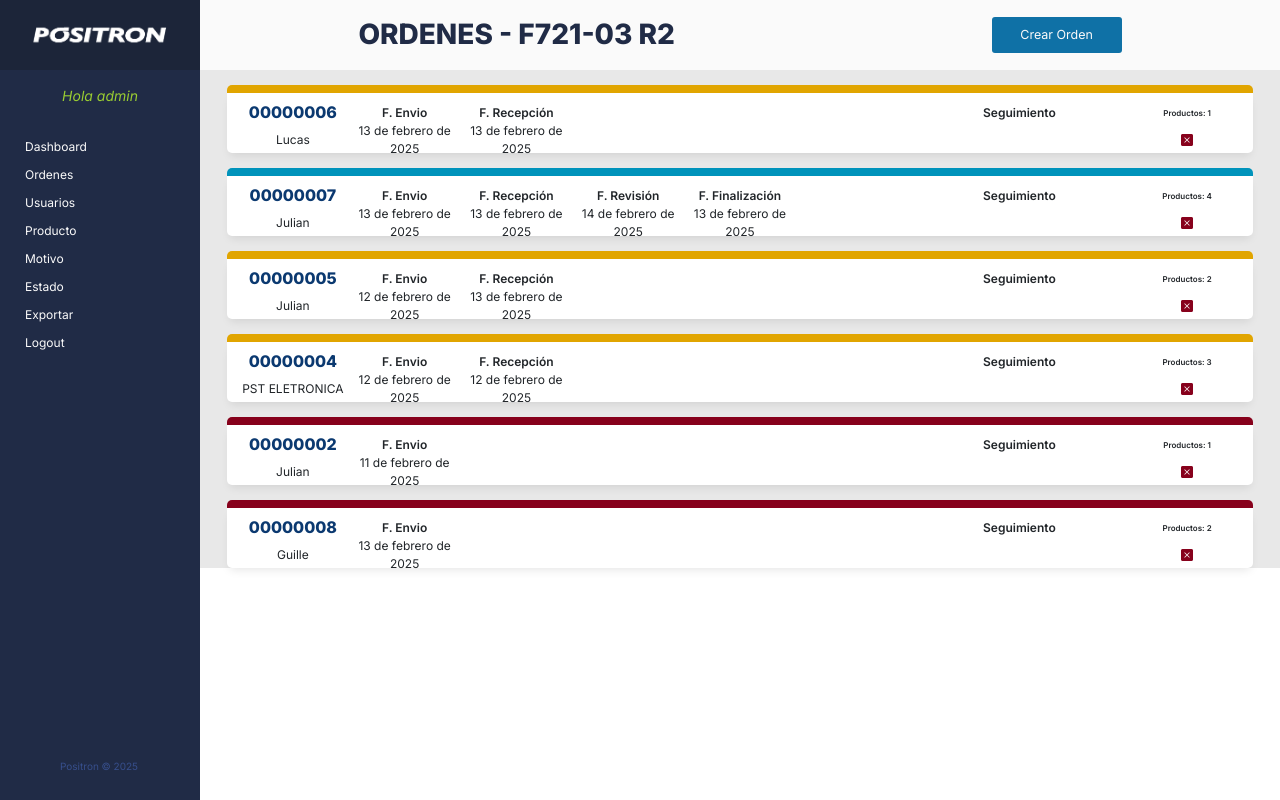
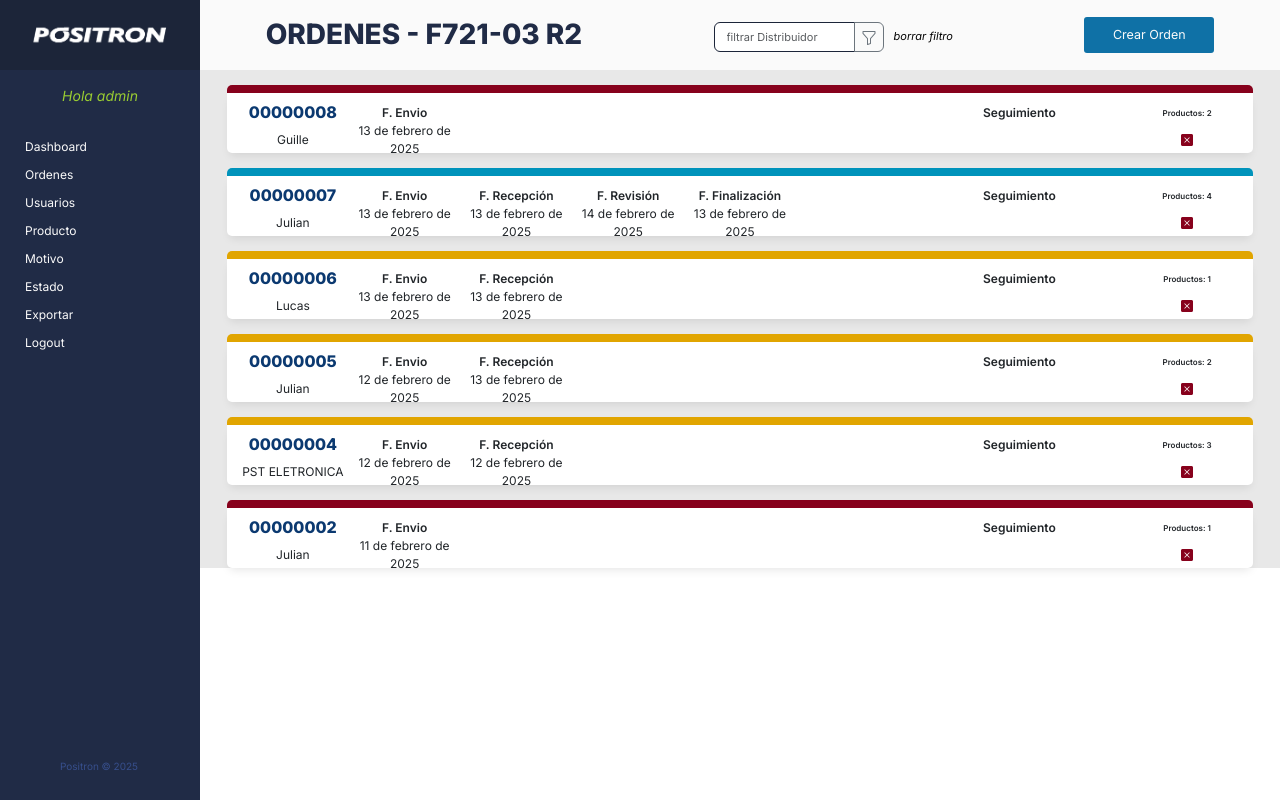
Before and after one commit to jdascanio/srg2025, a Django app: page /Orders/orders in a window 1280 px wide. Run offline with Django 4.2, Linux system fonts and the light colour scheme; a user stored in the database is signed in; data comes from the database, SQL or seed files in the repository; both versions use the stored data as it was after the commit; parts of the project's set-up code (start-up, migrations or seed data) failed here and were passed over.

Commit message:
Filter Orders

```diff
--- a/Orders/static/orders/css/style.css
+++ b/Orders/static/orders/css/style.css
@@ -27,7 +27,7 @@
 .vio-btn{
     background: var(--send-color);
 }
-.green-btn:disabled{
+.green-btn:disabled, .blue-btn:disabled{
     background: var(--finished-color) !important;
     cursor: not-allowed !important;
 }
@@ -152,6 +152,7 @@
 }
 .print-order-container-top h2{
     margin-bottom: 0 !important;
+    font-size: 1.75rem !important;
 }
 .print-order-header{
     display: flex;
@@ -404,6 +405,45 @@
     padding-right: 5px;
     text-align: center;
 }
+.tracking-field:disabled{
+    background-color: #f7f7f7;
+    cursor: not-allowed;
+}
+.filter-distributor{
+    display: flex;
+    /* flex-direction: column; */
+    align-items: end;
+}
+.input-distributor{
+    border: 1px solid #1c2539 !important;
+    font-size: 11px;
+    height: 30px;
+}
+.search-btn{
+    padding: 0 6px !important;
+    height: 30px;
+    width: 30px;
+    margin-right: 10px;
+}
+.borrar{
+    margin: 0;
+    margin-bottom: 2px !important;
+  }
+  .borrar a{
+    margin: 0 !important;
+    text-decoration: none !important;
+    color: black !important;
+    font-style: italic !important;
+    font-size: 11px !important;
+  }
+.alert {
+    margin-top: 10px !important;
+}
+.buscar{
+    max-width: 180px;
+    margin-top: 8px;
+    margin-bottom: 0 !important;
+}
 .centered{
     align-items: center !important;
 }
@@ -526,6 +566,9 @@
     .print-order-container{
         width: 98%;
     }
+    .table{
+        --bs-table-border-color: Grey !important;
+    }
     .table th{
         font-size: 9px !important;
     }
--- a/Orders/templates/neworder.html
+++ b/Orders/templates/neworder.html
@@ -18,7 +18,7 @@
                 <div>
                     <h1>Orden de Reparación</h1>
                 </div>
-                <div class="neworder-row-two">F721-01 R1</div>
+                <div class="neworder-row-two">F721-02 R3</div>
                 <form action="" method="POST">
                     {% csrf_token %}
                     <div class="neworder-row-three">
@@ -37,7 +37,7 @@
                         <input class="neworder-input green-btn" type="hidden" value="Cerrar" name="order_close">
                         <input class="neworder-input blue-btn" type="hidden" value="finalizar" name="order_end">
                         {% endif %}
-                        <i class="bi bi-printer"></i>
+                        <!-- <i class="bi bi-printer"></i> -->
                     </div>
                     <div class="neworder-row-four">
                         <div class="user-field-container">
--- a/Orders/templates/orders.html
+++ b/Orders/templates/orders.html
@@ -9,10 +9,37 @@
 <section>
     <div class="section-header">
         <h3>ORDENES - F721-03 R2</h3>
+        {% if usuario.is_admin %}
+        <form class="filter-distributor" action="/Orders/search-order">
+            <div class="input-group mb-3 buscar">
+                <input type="text" class="form-control input-distributor" placeholder="filtrar Distribuidor"
+                    aria-label="Recipient's username" aria-describedby="button-addon2" id="distri" name="user_name">
+                <button class="btn btn-outline-secondary search-btn" type="submit" id="button-addon2"><svg
+                        xmlns="http://www.w3.org/2000/svg" width="16" height="26" fill="currentColor"
+                        class="bi bi-funnel" viewBox="0 -6 16 26" name="search-distri">
+                        <path
+                            d="M1.5 1.5A.5.5 0 0 1 2 1h12a.5.5 0 0 1 .5.5v2a.5.5 0 0 1-.128.334L10 8.692V13.5a.5.5 0 0 1-.342.474l-3 1A.5.5 0 0 1 6 14.5V8.692L1.628 3.834A.5.5 0 0 1 1.5 3.5zm1 .5v1.308l4.372 4.858A.5.5 0 0 1 7 8.5v5.306l2-.666V8.5a.5.5 0 0 1 .128-.334L13.5 3.308V2z" />
+                    </svg></button>
+            </div>
+            <div class="borrar">
+                <a class="borrarMute" href="{% url 'orders' %}">borrar filtro</a>
+            </div>
+        </form>
+        {% endif %}
         <a href="{% url 'neworder' %}" target="_blank" rel="noreferrer noopener" class="regular-button">Crear Orden</a>
     </div>
     <div class="main-container">
         <section class="orders-section">
+            {% if alerta %}
+            <div class="alert alert-warning" role="alert" style="text-align: center;">
+                {{alerta}}
+            </div>
+            {% endif %}
+            {% if alerta2 %}
+            <div class="alert alert-danger" role="alert" style="text-align: center;">
+                {{alerta2}}
+            </div>
+            {% endif %}
             {% for order in orders %}
             <div class="order-container">
                 <div class="order-top {{order.order_stage}}"></div>
@@ -22,9 +49,15 @@
                             <tr>
                                 <th style="width: 10%">
                                     {% if order.order_number %}
-                                    <a href="{% url 'edit-order' order.id %}" class="order-number-main" target="_blank" rel="noopener noreferrer"><h3>{{order.order_number}}</h3></a>
+                                    <a href="{% url 'edit-order' order.id %}" class="order-number-main" target="_blank"
+                                        rel="noopener noreferrer">
+                                        <h3>{{order.order_number}}</h3>
+                                    </a>
                                     {% elif order.prov_order_number %}
-                                    <a href="{% url 'edit-order' order.id %}" class="order-number-main" target="_blank" rel="noopener noreferrer"><h3>{{order.prov_order_number}}</h3></a>
+                                    <a href="{% url 'edit-order' order.id %}" class="order-number-main" target="_blank"
+                                        rel="noopener noreferrer">
+                                        <h3>{{order.prov_order_number}}</h3>
+                                    </a>
                                     {% endif %}
                                 </th>
                                 {% if order.send_date %}
--- a/Orders/templates/print.html
+++ b/Orders/templates/print.html
@@ -15,7 +15,7 @@
             </div>
             <div class="print-order-header">
                 <div>
-                    <p>F721-01 R1</p>
+                    <p>F721-02 R3</p>
                     <div class="oh-user-info"><strong>Usuario: </strong>{{order_hd.user_name}} </div>
                     <div class="oh-user-info"><strong>Cantidad de Productos: </strong>{{order_hd.total_products}}</div>
                     <div class="oh-user-info"><strong>Código de seguimiento: </strong>ASDFSADFSDAF21234122 </div>
--- a/Orders/urls.py
+++ b/Orders/urls.py
@@ -6,7 +6,8 @@
     path('neworder', views.neworder, name='neworder'),
     path('orders', views.orders, name = 'orders'),
     path('edit-order/<int:id>', views.edit_order, name='edit-order'),
-    path('print/<int:id>', views.print, name='print'),
+    path('print_order/<int:id>', views.print_order, name='print_order'),
+    path('search-order', views.search_order, name='search-order'),
     path('test', views.test, name='test'),
     path('loader', views.loader, name='loader')
     ]
--- a/Orders/views.py
+++ b/Orders/views.py
@@ -288,7 +288,7 @@
 def orders (request):
     usuario = Profile.objects.get(user=request.user.id)
     if usuario.is_admin == True:
-        orders = OrderHeader.objects.filter(visible=True, order_status=True).order_by('-id')
+        orders = OrderHeader.objects.filter(visible=True, order_status=True).order_by('-order_number')
     else:
         orders = OrderHeader.objects.filter(visible=True, user_name=usuario.distributor).order_by('-id')
     return render(request, 'orders.html',
@@ -296,6 +296,45 @@
                       "orders": orders,
                       "usuario":usuario
                   })
+def search_order(request):
+
+    if request.GET['user_name']:
+        usuario = Profile.objects.get(user=request.user.id)
+        distri = request.GET['user_name']
+        alerta = f'No se han encontrado órdenes para de distribuidor "{distri}".'
+        orders = OrderHeader.objects.filter(visible=True,order_status=True, user_name__icontains=distri).order_by('-id')
+        if orders:
+            return render(request, 'orders.html',
+                        {
+                            "orders": orders,
+                            "usuario":usuario,
+
+                        })
+        else:
+            if usuario.is_admin == True:
+                orders = OrderHeader.objects.filter(visible=True, order_status=True).order_by('-order_number')
+            else:
+                orders = OrderHeader.objects.filter(visible=True, user_name=usuario.distributor).order_by('-id')
+            return render(request, 'orders.html',
+                  {
+                      "orders": orders,
+                      "usuario":usuario,
+                      "alerta":alerta
+                  })
+    else:
+        alerta2 = f'Debe ingresar un distribuidor para poder filtar'
+        usuario = Profile.objects.get(user=request.user.id)
+        if usuario.is_admin == True:
+            orders = OrderHeader.objects.filter(visible=True, order_status=True).order_by('-order_number')
+        else:
+            orders = OrderHeader.objects.filter(visible=True, user_name=usuario.distributor).order_by('-id')
+        return render(request, 'orders.html',
+                  {
+                      "orders": orders,
+                      "usuario":usuario,
+                      "alerta2":alerta2
+                  })
+
 
 def edit_order (request, id):
     alm_products = Products.objects.filter(family='alarma').order_by('name')
@@ -383,8 +422,11 @@
                 order_hd.user_name = data['user_name']
                 order_hd.total_products = total
                 order_hd.visible = True
+                if data['start_date']:
+                    order_hd.start_date = data['start_date']
                 order_hd.save()
 
+                order_hd = OrderHeader.objects.get(prov_order_number=data['prov_order_number_hd'])
                 new_order_nr = data['prov_order_number_hd']
                 products = add_line_number(datos)
                 distributor = order_hd.user_name
@@ -423,6 +465,7 @@
                 order_hd.visible = True
                 order_hd.save()
 
+                order_hd = OrderHeader.objects.get(prov_order_number=data['prov_order_number_hd'])
                 new_order_nr = data['prov_order_number_hd']
                 products = add_line_number(datos)
                 distributor = order_hd.user_name
@@ -447,6 +490,50 @@
                         "total":total,
                         "order_hd":order_hd
                    })
+        elif 'order_close' in request.POST:
+            form = SaveOrder(request.POST)
+            if form.is_valid():
+                data = form.cleaned_data
+                order_hd = OrderHeader.objects.get(prov_order_number=data['prov_order_number_hd'])
+                datos = OrderContent.objects.filter(prov_order_number=data['prov_order_number_hd'])
+                total = datos.count()
+                order_hd.user_name = data['user_name']
+                order_hd.finish_date = datetime.datetime.now().strftime("%Y-%m-%d")
+                order_hd.total_products = total
+                if datos.filter(cig='P').exists():
+                    order_hd.order_stage = "pendiente"
+                    print('encontrado P')
+                else:
+                    order_hd.order_stage = "finalizado"
+                    print('no encontrado P')
+                order_hd.save()
+
+                order_hd = OrderHeader.objects.get(prov_order_number=data['prov_order_number_hd'])
+                new_order_nr = data['prov_order_number_hd']
+                products = add_line_number(datos)
+                distributor = order_hd.user_name
+
+                return render (request, 'edit-order.html',
+                   {
+                       "alm_products":alm_products,
+                        "audio_products":audio_products,
+                        "taco_products":taco_products,
+                        "alm_reason":alm_reason,
+                        "audio_reason":audio_reason,
+                        "taco_reason":taco_reason,
+                        "alm_status":alm_status,
+                        "audio_status":audio_status,
+                        "taco_status":taco_status,
+                        "cig":cig,
+                        "new_order_nr":new_order_nr,
+                        "products": products,
+                        "distributor":distributor,
+                        "usuario":usuario,
+                        "usuarios":usuarios,
+                        "total":total,
+                        "order_hd":order_hd
+                   })
+
         elif 'delete-row' in request.POST:
             row_id = DeleteRow(request.POST)
             if row_id.is_valid():
@@ -570,7 +657,7 @@
                         "order_hd":order_hd
     })
 
-def print (request, id):
+def print_order (request, id):
     order_hd = OrderHeader.objects.get(id=id)
     datos = OrderContent.objects.filter(prov_order_number=order_hd.prov_order_number)
     products = add_line_number(datos)
```
Also changed, not shown: Orders/templates/edit-order.html (+22 -2 lines), srgdb.sqlite3.
